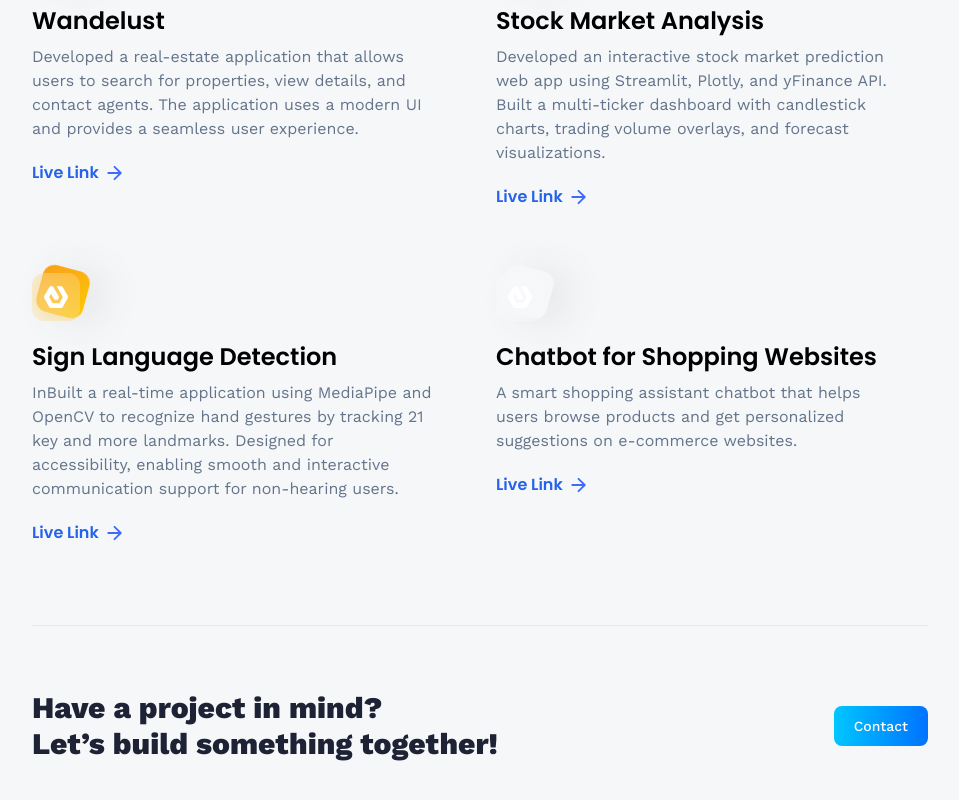
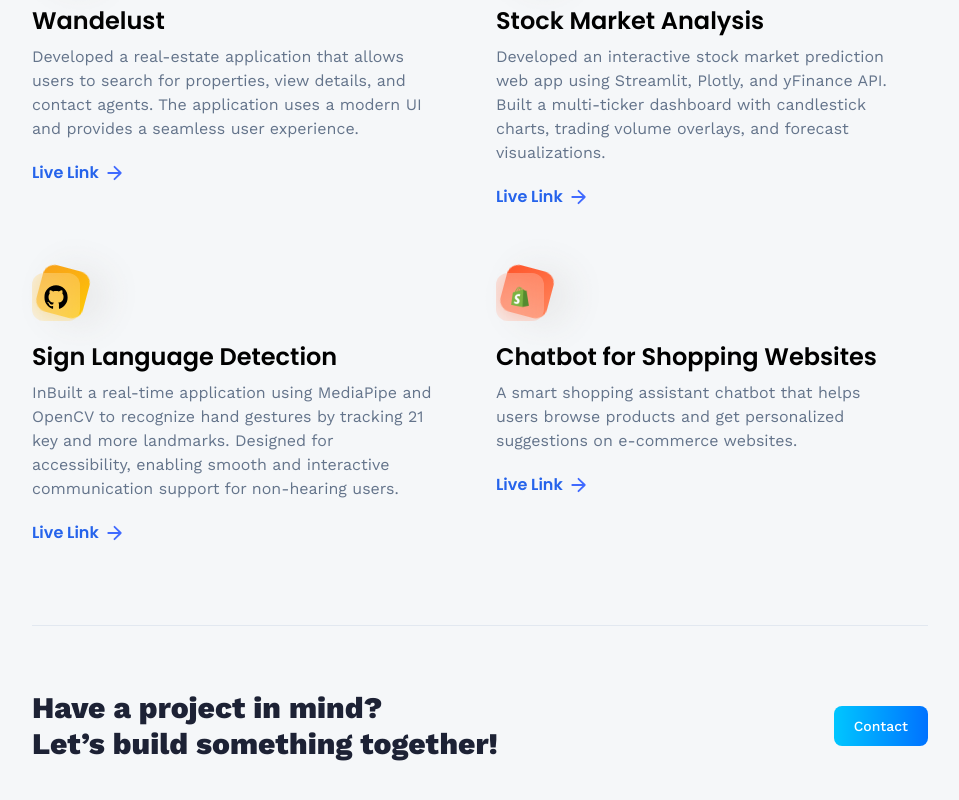
Before and after one commit to Mrunal0806/3d-portfolio, a React (Vite) app: page /projects in a window 1280 px wide. Shown: the part 755-1555 px from the top of the page, without its empty margins (160-1119 px from the left). Built offline with nearby package versions, Linux system fonts and the light colour scheme; no server answers.

Commit message:
Update project icons and themes for Sign Language Detection and Chatbot for Shopping Websites

```diff
--- a/src/constants/index.js
+++ b/src/constants/index.js
@@ -129,7 +129,7 @@ export const projects = [
     link: "https://github.com/Mrunal0806/Stock_market_Analysis",
   },
   {
-    iconUrl: estate,
+    iconUrl: github,
     theme: "btn-back-yellow",
     name: "Sign Language Detection",
     description:
@@ -137,8 +137,8 @@ export const projects = [
     link: "https://github.com/Mrunal0806/Sign-Language-Detection",
   },
   {
-    iconUrl: estate,
-    theme: "btn-back-brown",
+    iconUrl: shopify,
+    theme: "btn-back-red",
     name: "Chatbot for Shopping Websites",
     description:
       "A smart shopping assistant chatbot that helps users browse products and get personalized suggestions on e-commerce websites.",
```
